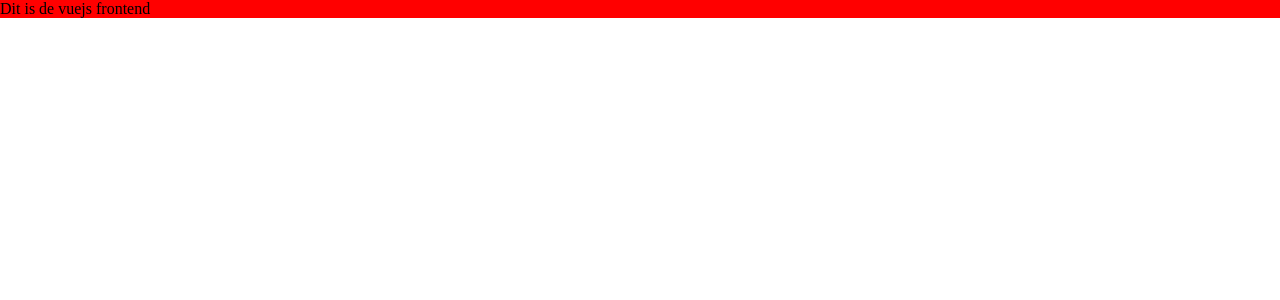
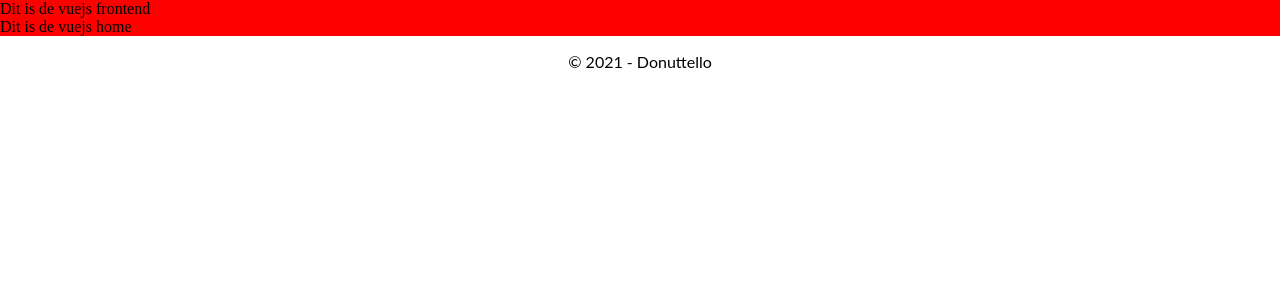
Before and after one commit to lienapaeps/DEV5-EINDBAAS-FRONTEND, a Vue app: page / in a window 1280 px wide. Shown: the top 300 px of the page. Built offline with nearby package versions, Linux system fonts and the light colour scheme.

Commit message:
add: "footer component"

```diff
--- a/src/App.vue
+++ b/src/App.vue
@@ -1,4 +1,5 @@
 <script setup>// logica
+import Home from './views/Home.vue'
 
 </script>
 
@@ -6,6 +7,8 @@
   <div class="app">
     Dit is de vuejs frontend
   </div>
+
+  <Home />
 </template>
 
 <style scoped>
--- a/src/components/Footr.vue
+++ b/src/components/Footr.vue
@@ -4,9 +4,13 @@ import { ref } from 'vue'
 </script>
 
 <template>
-
+    <footer class="footer">
+        <p>© 2021 - Donuttello</p>
+    </footer>
 </template>
 
 <style scoped>
-
+    footer{
+        text-align: center;
+    }
 </style>
--- a/src/views/Home.vue
+++ b/src/views/Home.vue
@@ -1,4 +1,6 @@
 <script setup>// logica
+// import components footr
+import Footr from '../components/Footr.vue'
 
 </script>
 
@@ -6,6 +8,8 @@
     <div class="app">
         Dit is de vuejs home
     </div>
+
+    <Footr />
 </template>
 
 <style scoped>
```
